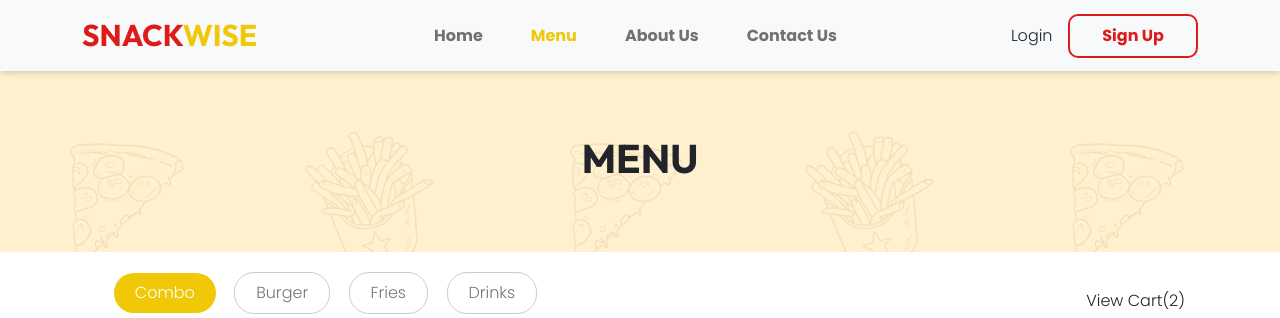
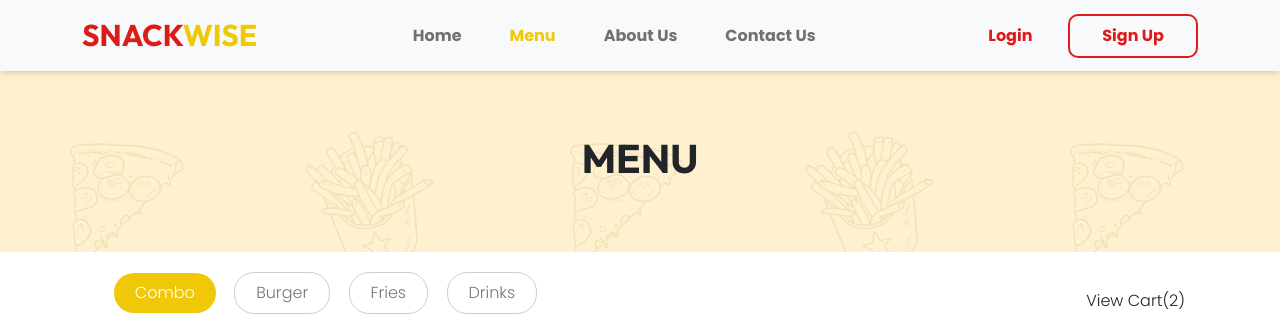
Before and after one commit to darwannn/snackwise-ordering-system, a PHP site: page /menu.php in a window 1280 px wide. Shown: the top 318 px of the page. Run offline with PHP 8.4, Linux system fonts and the light colour scheme; data that the repository does not hold is empty.

Commit message:
Fixed login button on Contact Us and Menu

```diff
--- a/public_html/css/contactus.css
+++ b/public_html/css/contactus.css
@@ -110,6 +110,12 @@ a[name="sign-up-btn"]:hover {
     background-color: #DD1C1A;
     color: white;
     border-color: #DD1C1A;
+}
+
+a[name="log-in-btn"] {
+    color: #DD1C1A;
+    font-weight: bold;
+    padding: .5em 2em;
 }
 
 /* End of NAVBAR CSS */
--- a/public_html/css/menu.css
+++ b/public_html/css/menu.css
@@ -178,6 +178,12 @@ a[name="sign-up-btn"]:hover {
     background-color: #DD1C1A;
     color: white;
     border-color: #DD1C1A;
+}
+
+a[name="log-in-btn"] {
+    color: #DD1C1A;
+    font-weight: bold;
+    padding: .5em 2em;
 }
 
 /* End of NAVBAR CSS */
```
